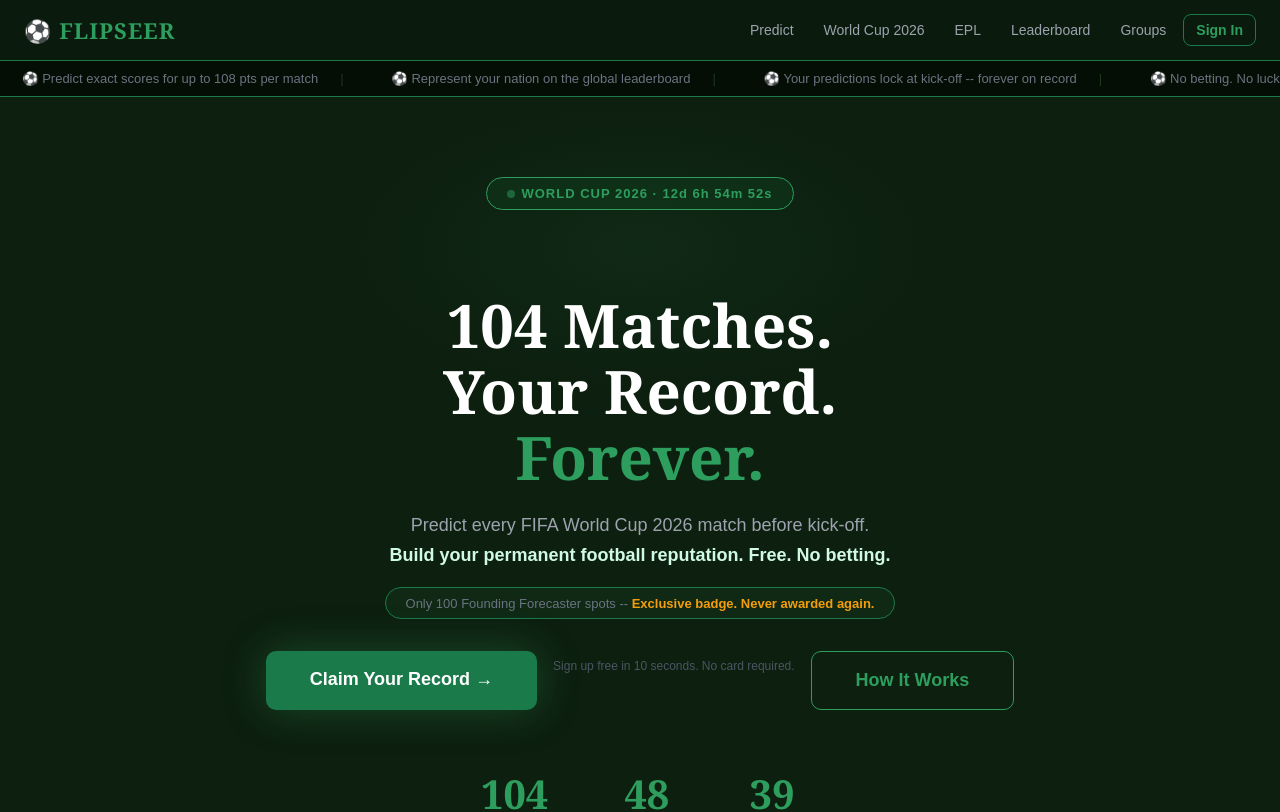
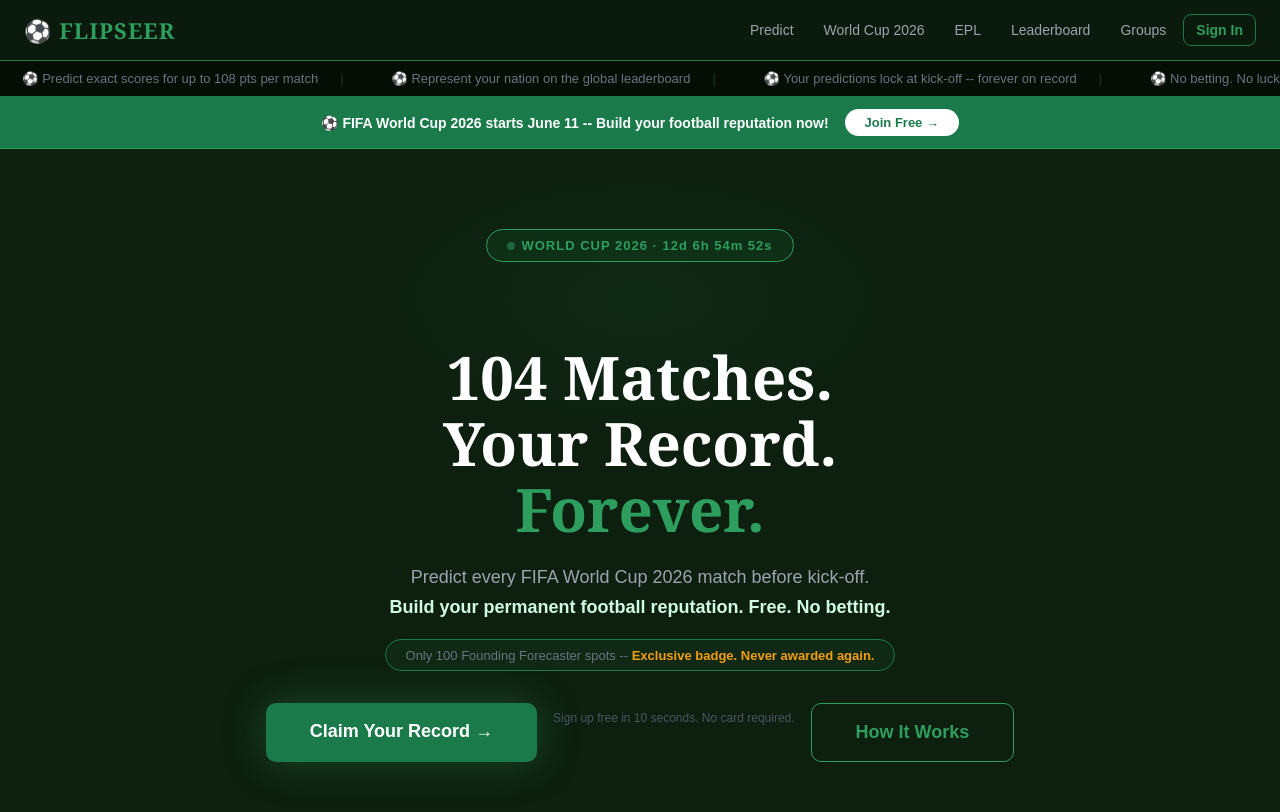
Before and after one commit to flipseer/flipseer, a Next.js app: page / in a window 1280 px wide. Shown: the top 812 px of the page. Built offline with nearby package versions, Linux system fonts and the light colour scheme; no server answers; the database is empty.

Commit message:
Update page.tsx

```diff
--- a/app/page.tsx
+++ b/app/page.tsx
@@ -304,6 +304,18 @@ export default function Home() {
         </div>
       </div>
 
+      {/* STICKY SIGNUP BANNER */}
+      <div style={{ backgroundColor: '#1A7A4A', padding: '12px 20px', textAlign: 'center', borderBottom: '1px solid #2E9E5E', position: 'sticky', top: 0, zIndex: 50 }}>
+        <div style={{ maxWidth: '800px', margin: '0 auto', display: 'flex', alignItems: 'center', justifyContent: 'center', gap: '16px', flexWrap: 'wrap' }}>
+          <span style={{ fontSize: '14px', color: 'white', fontWeight: 'bold' }}>
+            &#x26BD; FIFA World Cup 2026 starts June 11 -- Build your football reputation now!
+          </span>
+          <a href="/auth" style={{ backgroundColor: 'white', color: '#1A7A4A', padding: '6px 20px', borderRadius: '999px', textDecoration: 'none', fontSize: '13px', fontWeight: 'bold', whiteSpace: 'nowrap' }}>
+            Join Free &#x2192;
+          </a>
+        </div>
+      </div>
+
       {/* HERO -- Punchier */}
       <section style={{ textAlign: 'center', padding: '80px 20px 60px', maxWidth: '960px', margin: '0 auto', position: 'relative' }}>
         <div style={{ position: 'absolute', top: '0', left: '50%', transform: 'translateX(-50%)', width: '600px', height: '300px', background: 'radial-gradient(ellipse, rgba(46,158,94,0.08) 0%, transparent 70%)', pointerEvents: 'none' }} />
```
